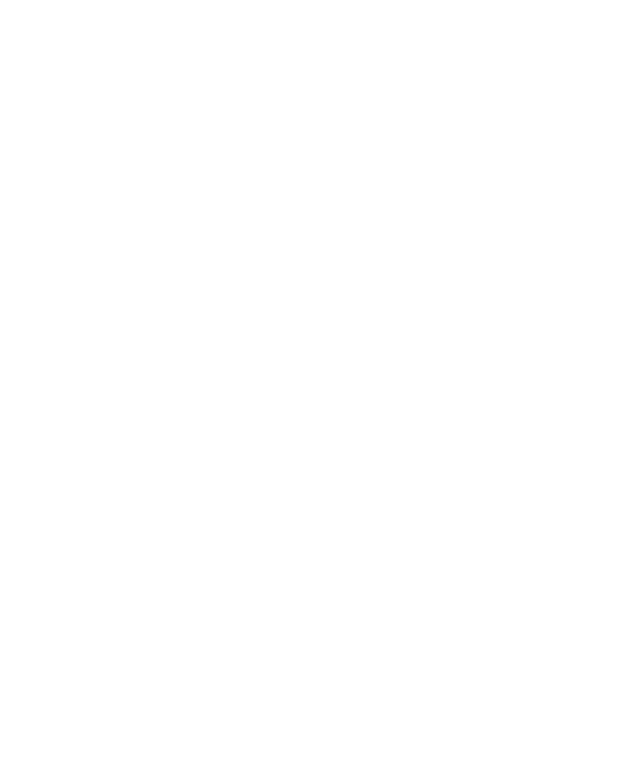
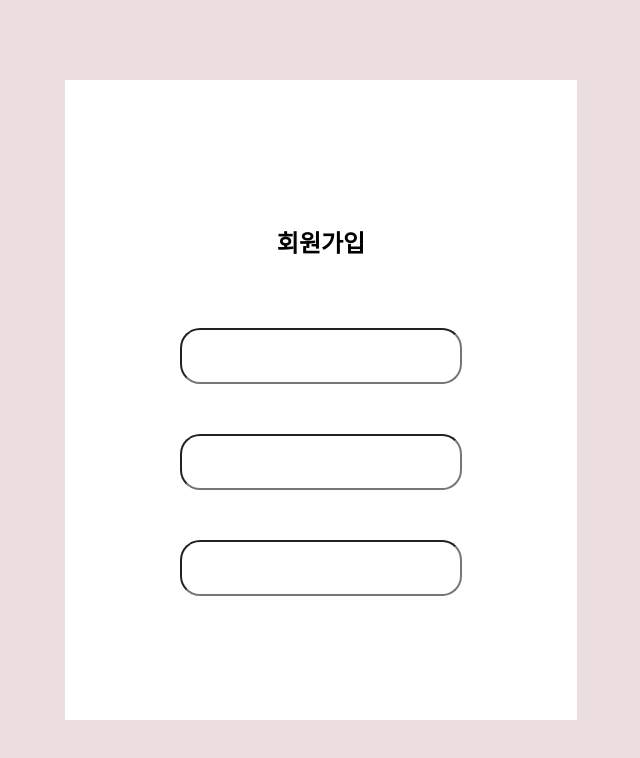
Before and after one commit to LuisKlopp/week-4-redux-todolist, a React (Create React App) app: page /test in a window 1280 px wide. Before the commit this address had no page. Shown: the top 758 px of the page, without its empty margins (319-959 px from the left). Built offline with nearby package versions, Linux system fonts and the light colour scheme.

Commit message:
useReducer

```diff
--- a/src/App.js
+++ b/src/App.js
@@ -4,6 +4,7 @@
 import TodoContainer from "./components/TodoContainer";
 import { Routes, Route, Link, Redirect } from 'react-router-dom'
 import Detail from "./components/Detail.jsx"
+import Reducer from "../src/components/Reducer"
 
 const App = () => {
 
@@ -14,6 +15,7 @@
     <Routes>
       <Route path="/" element={<TodoContainer/>}/>
       <Route path="/detail/:id" element={<Detail/>}/>
+      <Route path="/test" element={<Reducer></Reducer>}/>
     </Routes>
   )
 }
--- /dev/null
+++ b/src/components/Reducer.jsx
@@ -0,0 +1,86 @@
+/*eslint-disable*/
+import React, { useReducer } from 'react';
+import { useSelector, useDispatch } from 'react-redux';
+import { useState } from 'react';
+import styled, { createGlobalStyle } from "styled-components";
+
+
+const GlobalStyle = createGlobalStyle`
+	body {
+		padding: 0;
+		margin: 0;
+	}
+`;
+
+const StWrapper = styled.div`
+  width:100%;
+  height:100vh;
+  background-color: #ecdede;
+  display: flex;
+  justify-content: center;
+  align-items: center;
+`
+
+const StBox = styled.div`
+  width:40%;
+  height:80vh;
+  background-color: white;
+  display: flex;
+  justify-content: center;
+  align-items: center;
+  flex-direction: column;
+`
+
+const StInput = styled.input`
+  width:50%;
+  height:50px;
+  border-radius: 20px;
+  font-size:17px;
+  padding-left:20px;
+  margin-top:50px;
+`
+
+
+const reducer = (state, action) => {
+
+  return {
+    ...state,
+    [action.name] : action.value
+  }
+}
+
+
+
+const ReducerTest = () => {
+
+  const [state, dispatch] = useReducer(reducer, {
+    first: '',
+    second: '',
+    third: '',
+  });
+
+  const onChange = (e) => {
+    dispatch(e.target);
+  };
+
+  const { first, second, third } = state;
+
+  console.log(first, second, third)
+
+  return  (
+
+    <>
+    <GlobalStyle/>
+    <StWrapper>
+      <StBox>
+        <h2>회원가입</h2>
+        <StInput name="first" onChange={onChange}/>
+        <StInput name="second" onChange={onChange}/>
+        <StInput name="third" onChange={onChange}/>
+      </StBox>
+    </StWrapper>
+    </>
+  )
+}
+
+export default ReducerTest;
--- a/src/components/TodoForm.jsx
+++ b/src/components/TodoForm.jsx
@@ -1,4 +1,4 @@
-import React from 'react';
+import React, {useReducer} from 'react';
 import { useState } from 'react';
 import styled from "styled-components";
 import { useDispatch, useSelector } from "react-redux";
@@ -41,23 +41,35 @@
 `
 
 
+const reducer = (state, action) => {
+  return{
+  ...state,
+  [action.name]: action.value
+  }
+}
+
+
 const TodoForm = () => {
 
+  const dispatch = useDispatch();
 
+  const [state, setState] = useReducer(reducer, {
+    title: '',
+    content: '',
+  })
 
-  const [title, setTitle] = useState("")
-  const [content, setContent] = useState("")
-  const dispatch = useDispatch();
+  const { title, content } = state;
+
   const onCreate = (title, content) => dispatch(addTodo({title, content}));
+
   const onChange = e => {
-    e.target.name === 'title' ? setTitle(e.target.value) : setContent(e.target.value)
+    setState(e.target)
   }
 
   const onClick = () => {
     if ( title !== '' && content !== '') {
+      // ({type:SUBMIT_FORM, })
       onCreate(title, content);
-      setTitle('');
-      setContent('');
     }
   }
 
@@ -68,9 +80,9 @@
       <h1 style={{marginRight:"50px"}}>Todo!</h1>
       <FormItems>
         <h2>제목</h2>
-        <TodoInput name="title" onChange={onChange} value={title}></TodoInput>
+        <TodoInput name="title" onChange={onChange}></TodoInput>
         <h2>내용</h2>
-        <TodoInput name="content" onChange={onChange} value={content}></TodoInput>
+        <TodoInput name="content" onChange={onChange}></TodoInput>
         <TodoButton onClick={onClick} type="button">추가하기</TodoButton>
       </FormItems>
     </FormComtainer>
```
